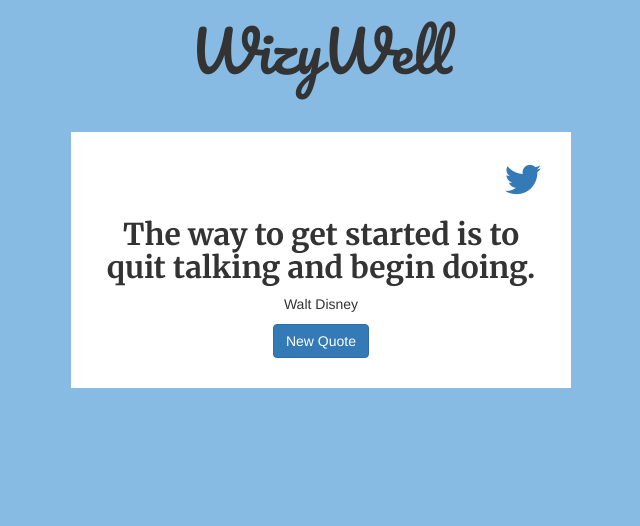
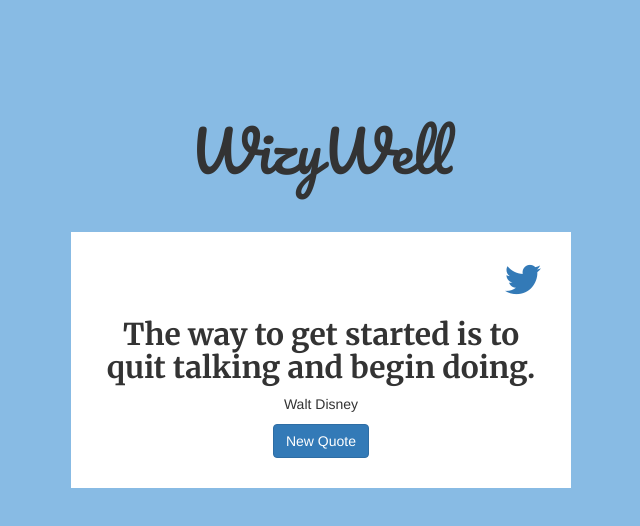
Before and after one commit to quintonqt/quoteMachine, a plain HTML site: page index.html in a window 1280 px wide. Shown: the whole page, without its empty margins (319-959 px from the left). Drawn offline with nearby package versions, Linux system fonts and the light colour scheme.

Commit message:
Pushed quote box and title towards the center of page

```diff
--- a/style.css
+++ b/style.css
@@ -1,9 +1,11 @@
-html, body {
-  background-color: #88BBE4;
+html,
+body {
+	background-color: #88bbe4;
 }
 
 .container-fluid {
 	justify-content: center;
+	margin-top: 100px;
 }
 
 #social-container {
@@ -18,7 +20,6 @@ html, body {
 	margin: auto;
 }
 
-
 h1 {
 	margin-bottom: 50px;
 	font-family: 'Pacifico', cursive;
```
